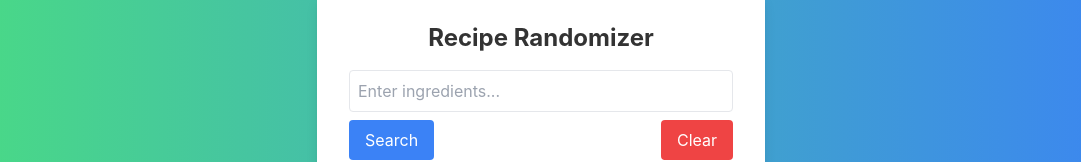
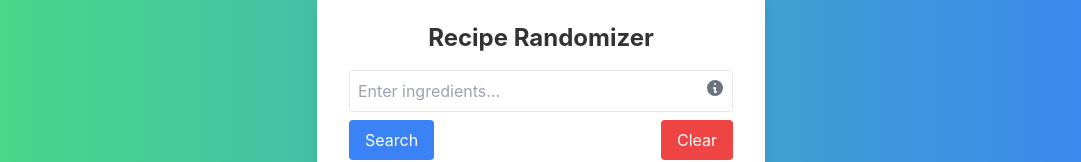
Before and after one commit to josephvillanueva/RecipeRandomizerNext, a Next.js app in the folder recipe-randomizer-next/: page / in a window 1280 px wide. Shown: the part 301-463 px from the top of the page, without its empty margins (99-1180 px from the left). Built offline with nearby package versions, Linux system fonts and the light colour scheme.

Commit message:
adjust styling and comments

```diff
--- a/recipe-randomizer-next/app/components/RecipeFilter.tsx
+++ b/recipe-randomizer-next/app/components/RecipeFilter.tsx
@@ -1,27 +1,27 @@
 "use client";
 
 import React, { useState } from "react";
+import { motion } from "framer-motion";
+import { HiInformationCircle } from "react-icons/hi";
 
 interface RecipeFilterProps {
   fetchRecipes: (ingredients: string) => void;
   clearRecipes: () => void;
 }
 
-// RecipeFilter component to handle user input for recipe search
 const RecipeFilter: React.FC<RecipeFilterProps> = ({
   fetchRecipes,
   clearRecipes,
 }) => {
   const [inputValue, setInputValue] = useState("");
+  const [showTooltip, setShowTooltip] = useState(false);
 
-  // Handle search when Enter is pressed
   const handleSearch = (e: React.KeyboardEvent<HTMLInputElement>) => {
     if (e.key === "Enter") {
       fetchRecipes(inputValue);
     }
   };
 
-  // Clear input and recipes
   const handleClear = () => {
     setInputValue("");
     clearRecipes();
@@ -29,14 +29,33 @@ const RecipeFilter: React.FC<RecipeFilterProps> = ({
 
   return (
     <div className="flex flex-col mb-4">
+      <div className="relative">
         <input
           type="text"
           value={inputValue}
           onChange={(e) => setInputValue(e.target.value)}
           onKeyDown={handleSearch}
           placeholder="Enter ingredients..."
-        className="p-2 border rounded"
+          className="p-2 border rounded w-full"
         />
+        <div className="absolute top-0 right-0 mt-2 mr-2">
+          <span
+            className="text-gray-500 text-xs cursor-pointer"
+            onMouseEnter={() => setShowTooltip(true)}
+            onMouseLeave={() => setShowTooltip(false)}
+          >
+            <HiInformationCircle className="hover:text-blue-500 transition-colors duration-300 text-xl" />{" "}
+            <motion.span
+              className={`tooltip ${showTooltip ? "show-tooltip" : ""}`}
+              initial={{ opacity: 0 }}
+              animate={{ opacity: showTooltip ? 1 : 0 }}
+              transition={{ duration: 0.2 }}
+            >
+              Separate ingredients with a comma (e.g., bacon, egg)
+            </motion.span>
+          </span>
+        </div>
+      </div>
       <div className="flex justify-between mt-2">
         <button
           onClick={() => fetchRecipes(inputValue)}
--- a/recipe-randomizer-next/app/globals.css
+++ b/recipe-randomizer-next/app/globals.css
@@ -31,3 +31,24 @@ h1 {
   padding: 2em;
   box-shadow: 0 2px 4px rgba(0, 0, 0, 0.1);
 }
+
+.tooltip {
+  display: none;
+  width: 250px;
+  position: absolute;
+  background-color: rgba(0, 0, 0, 0.75);
+  color: white;
+  padding: 5px;
+  border-radius: 4px;
+  z-index: 10;
+  top: -59px;
+  left: 50%;
+  transform: translateX(-50%);
+  opacity: 0;
+  transition: opacity 0.3s ease;
+}
+
+.show-tooltip {
+  display: block;
+  opacity: 1;
+}
--- a/recipe-randomizer-next/package.json
+++ b/recipe-randomizer-next/package.json
@@ -12,10 +12,12 @@
     "autoprefixer": "^10.4.20",
     "axios": "^1.7.7",
     "dotenv": "^16.4.5",
+    "feather-icons": "^4.29.2",
     "framer-motion": "^11.11.8",
     "next": "^14.2.15",
     "react": "^18.3.1",
-    "react-dom": "^18.3.1"
+    "react-dom": "^18.3.1",
+    "react-icons": "^5.3.0"
   },
   "devDependencies": {
     "@types/node": "^20",
```
Also changed, not shown: 1 other file (tests, documents, lock files or other folders). Lines whose indentation alone changed are shown as unchanged.
